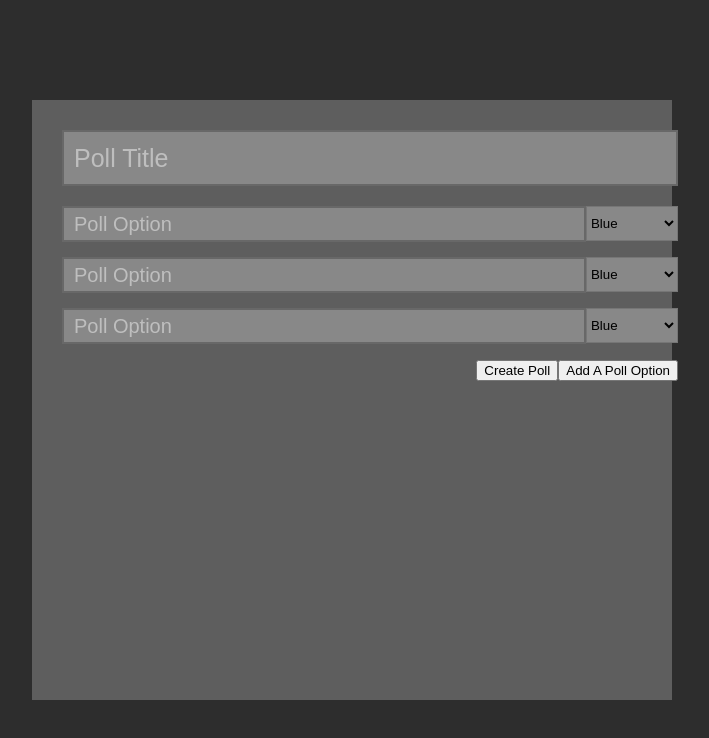
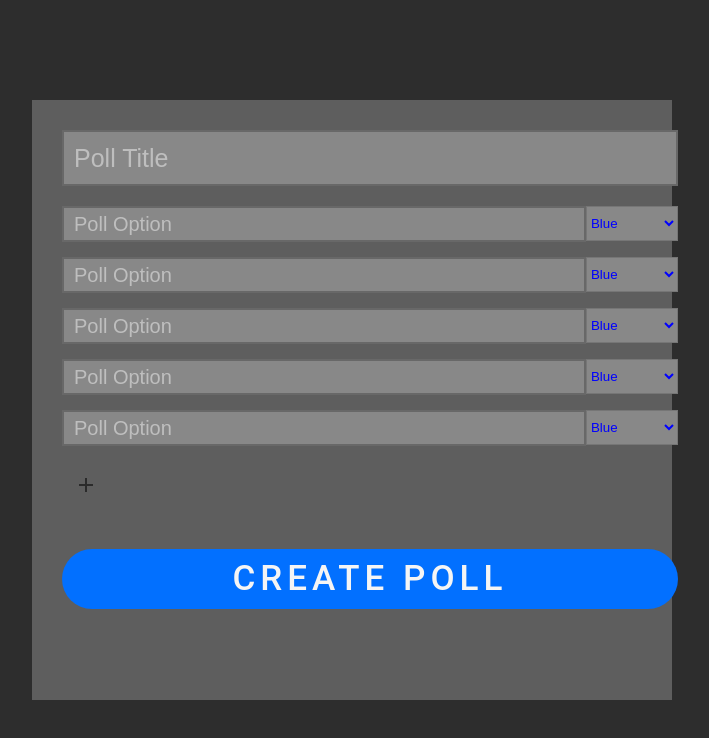
Before and after one commit to Kale35/poll-master, a React (Create React App) app: page / in a window 1280 px wide. Shown: the top 738 px of the page, without its empty margins (368-1077 px from the left). Built offline with nearby package versions, Linux system fonts and the light colour scheme.

Commit message:
New buttons and colors

```diff
--- a/package.json
+++ b/package.json
@@ -3,6 +3,8 @@
   "version": "0.1.0",
   "private": true,
   "dependencies": {
+    "@material-ui/core": "^4.11.4",
+    "@material-ui/icons": "^4.11.2",
     "@testing-library/jest-dom": "^5.12.0",
     "@testing-library/react": "^11.2.7",
     "@testing-library/user-event": "^12.8.3",
--- a/src/Components/Create/AddMoreOptionsButton.js
+++ /dev/null
@@ -1,16 +0,0 @@
-import React from "react";
-
-function AddMoreOptionsButton({ pollAmount, setPollAmount }) {
-    const handleClick = (e) => {
-        e.preventDefault();
-        setPollAmount(pollAmount + Number(1));
-    };
-
-    return (
-        <div>
-            <button onClick={handleClick}> Add A Poll Option </button>
-        </div>
-    );
-}
-
-export default AddMoreOptionsButton;
--- /dev/null
+++ b/src/Components/Create/Create-Components/AddMoreOptionsButton.js
@@ -0,0 +1,21 @@
+import React from "react";
+import "../Create.css";
+import  IconButton from '@material-ui/core/IconButton';
+import AddIcon from '@material-ui/icons/Add';
+
+function AddMoreOptionsButton({ pollAmount, setPollAmount }) {
+    const handleClick = (e) => {
+        e.preventDefault();
+        setPollAmount(pollAmount + Number(1));
+    };
+
+    return (
+        <div className="Create__AddMore">
+            <IconButton className="Create__Icon" onClick={handleClick}>
+                <AddIcon></AddIcon>
+            </IconButton>
+        </div>
+    );
+}
+
+export default AddMoreOptionsButton;
--- a/src/Components/Create/Create-Components/PollOption.js
+++ b/src/Components/Create/Create-Components/PollOption.js
@@ -21,13 +21,13 @@ function PollOption(props) {
                 onChange={(e) => update(e)}
             ></input>
             <select className="Create__Color">
-                <option value="Blue">Blue</option>
-                <option value="Red">Red</option>
-                <option value="Green">Green</option>
-                <option value="Pink">Pink</option>
-                <option value="Orange">Orange</option>
-                <option value="Gold">Gold</option>
-                <option value="Black">Black</option>
+                <option className="Create__Blue" value="Blue">Blue</option>
+                <option className="Create__Red" value="Red">Red</option>
+                <option className="Create__Green" value="Green">Green</option>
+                <option className="Create__Purple" value="Purple">Purple</option>
+                <option className="Create__Orange" value="Orange">Orange</option>
+                <option className="Create__Gold" value="Gold">Gold</option>
+                <option className="Create__Black" value="Black">Black</option>
             </select>
         </div>
     );
--- /dev/null
+++ b/src/Components/Create/Create-Components/PollSubmit.js
@@ -0,0 +1,17 @@
+import React from 'react'
+import {Button} from '@material-ui/core'
+function PollSubmit() {
+  return (
+    <div className="Create__Submit">
+      <Button
+        className="Create__SubmitButton"
+        type="submit"
+        value="Create Poll"
+      >
+        Create Poll
+      </Button>
+    </div>
+  )
+}
+
+export default PollSubmit
--- a/src/Components/Create/Create.css
+++ b/src/Components/Create/Create.css
@@ -31,10 +31,17 @@
   transition: all 0.25s ease-in-out;
 }
 
+.Create__Options {
+  display: flex;
+  animation-duration: 0.5s;
+  animation-name: animationForCreateOptions;
+  transition: all 0.25s ease-in-out;
+}
+
 /*You can delete this if u want*/
-.Create__Options:hover {
+/*.Create__Options:hover {
   transform: scale(1.05);
-}
+}*/
 
 .Create__Option {
   position: relative;
@@ -62,15 +69,61 @@
   width: 15%;
   height: 35px;
   float: left;
+  color: blue;
 }
 
-.Create__Buttons {
-  display: flex;
-  justify-content: flex-end;
+.Create__Color > .Create__Blue {
+  color: blue;
 }
 
-.Create__Submit {
-  align-self: center;
+.Create__Color > .Create__Red {
+  color: red;
+}
+
+.Create__Color > .Create__Green {
+  color: green;
+}
+
+.Create__Color > .Create__Purple {
+  color: purple;
+}
+
+.Create__Color > .Create__Orange {
+  color: orange;
+}
+
+.Create__Color > .Create__Gold {
+  color: gold;
+}
+
+.Create__Color > .Create__Black {
+  color: black;
+}
+
+.Create__Color .Create__AddMore > .Create__Icon {
+  color: whitesmoke;
+}
+
+.Create__AddMore > .Create__Icon:hover {
+  color: whitesmoke;
+}
+
+.Create__Submit > .Create__SubmitButton {
+  position: relative;
+  border: none;
+  color: whitesmoke;
+  background-color: #0270ff;
+  margin-top: 40px;
+  width: 100%;
+  height: 60px;
+  border-radius: 50px;
+  font-size: 35px;
+  letter-spacing: 5px;
+}
+
+.Create__Submit > .Create__SubmitButton:hover {
+  color: whitesmoke;
+  background-color: #529af8;
 }
 
 @keyframes animationForCreateOptions {
--- a/src/Components/Create/Create.js
+++ b/src/Components/Create/Create.js
@@ -2,11 +2,11 @@ import React, { useState } from "react";
 import "./Create.css";
 import PollTitle from "./Create-Components/PollTitle";
 import PollOption from "./Create-Components/PollOption";
-import PollSubmit from "./PollSubmit";
-import AddMoreOptionsButton from "./AddMoreOptionsButton";
+import PollSubmit from "./Create-Components/PollSubmit";
+import AddMoreOptionsButton from "./Create-Components/AddMoreOptionsButton";
 
 function Create() {
-  const [pollAmount, setPollAmount] = useState(3);
+  const [pollAmount, setPollAmount] = useState(5);
   const [question, setQuestion] = useState("");
   const [answers, setAnswers] = useState([
     "", "", ""
@@ -50,13 +50,12 @@ function Create() {
         {Array.from(Array(pollAmount), (e, i) => (
           <PollOption key={i} update={(ev) => update(i, ev)} />
         ))}
-        <div className="Create__Buttons">
-          <PollSubmit />
-          <AddMoreOptionsButton
+        <AddMoreOptionsButton
             pollAmount={pollAmount}
             setPollAmount={setPollAmount}
           />
-        </div>
+        <PollSubmit/>
+
       </form>
     </div>
   );
--- a/src/Components/Create/PollSubmit.js
+++ /dev/null
@@ -1,15 +0,0 @@
-import React from 'react'
-
-function PollSubmit() {
-  return (
-    <div>
-      <input
-        className="Create__Submit"
-        type="submit"
-        value="Create Poll"
-      ></input>
-    </div>
-  )
-}
-
-export default PollSubmit
```
Also changed, not shown: 1 other file (tests, documents, lock files or other folders).
